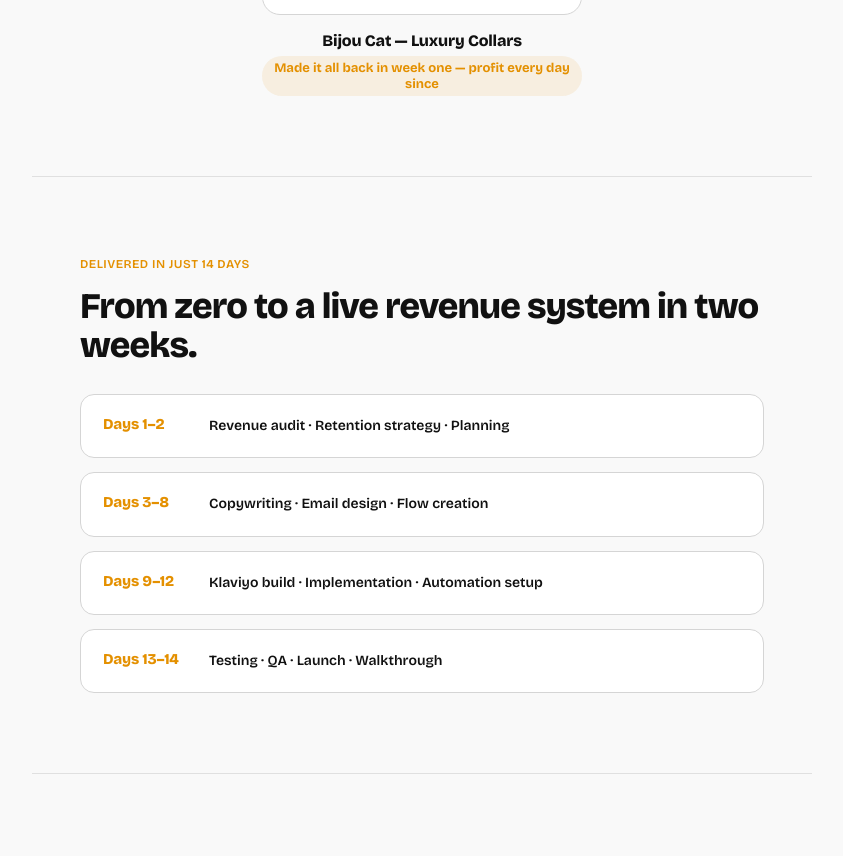
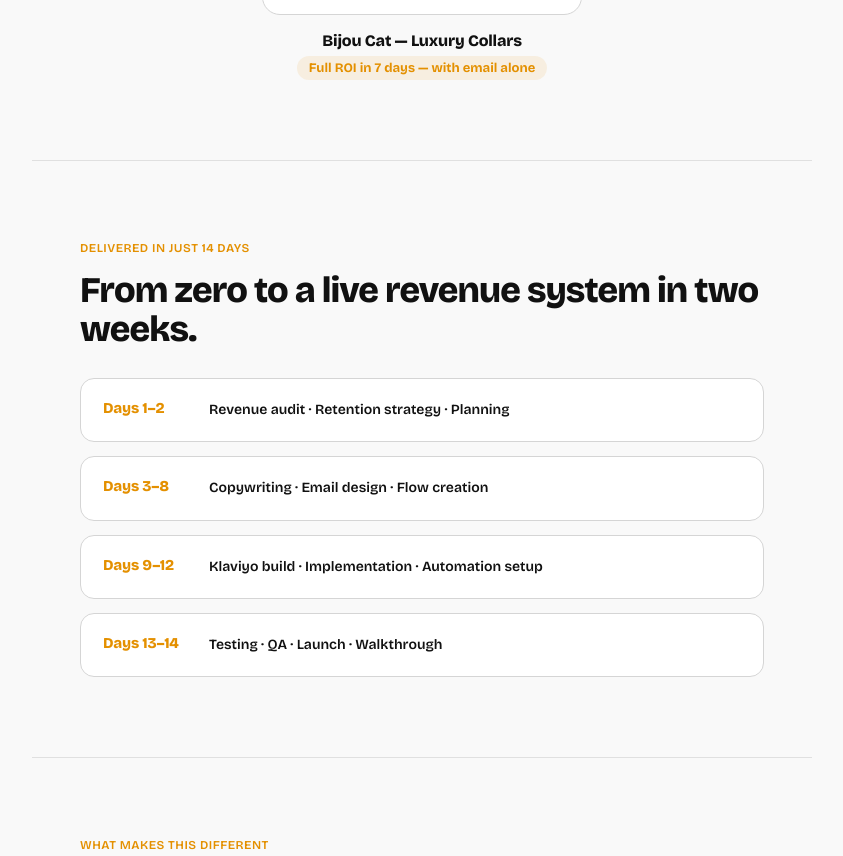
Before and after one commit to MohamudMussa/abuecom, a plain HTML site: page anafiya/index.html in a window 1280 px wide. Shown: the part 7133-7989 px from the top of the page, without its empty margins (218-1061 px from the left). Drawn offline with nearby package versions, Linux system fonts and the light colour scheme; grey boxes are pictures that could not be loaded.

Commit message:
Bijou Cat result: metric-led 'Full ROI in 7 days — with email alone'

```diff
--- a/anafiya/index.html
+++ b/anafiya/index.html
@@ -818,7 +818,7 @@
       </div>
       <div class="testi-meta">
         <div class="testi-name">Bijou Cat — Luxury Collars</div>
-        <div class="testi-result">Made it all back in week one — profit every day since</div>
+        <div class="testi-result">Full ROI in 7 days — with email alone</div>
       </div>
     </div>
   </div>
```
Also changed, not shown: offer.html (+1 -1 lines).
